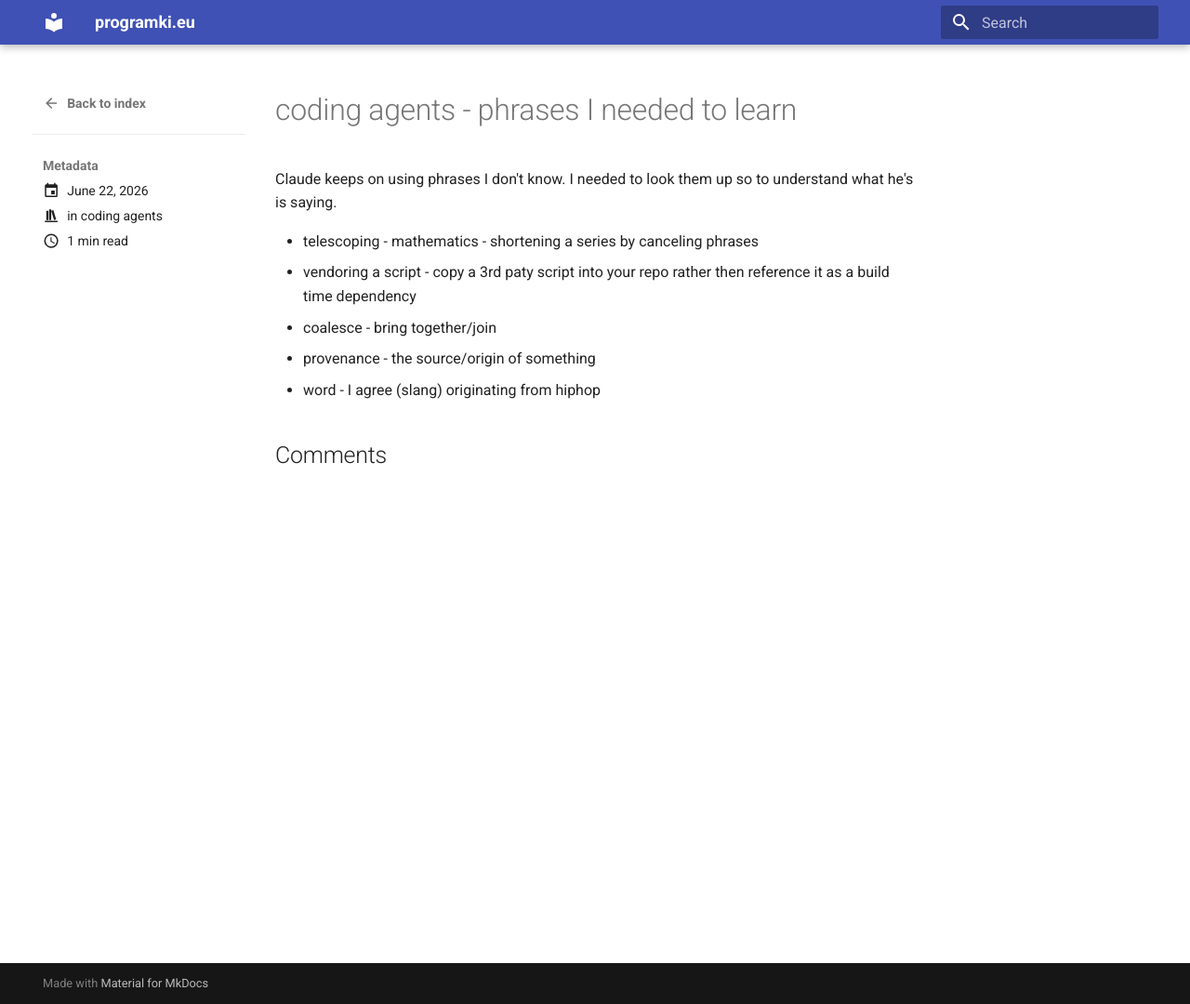
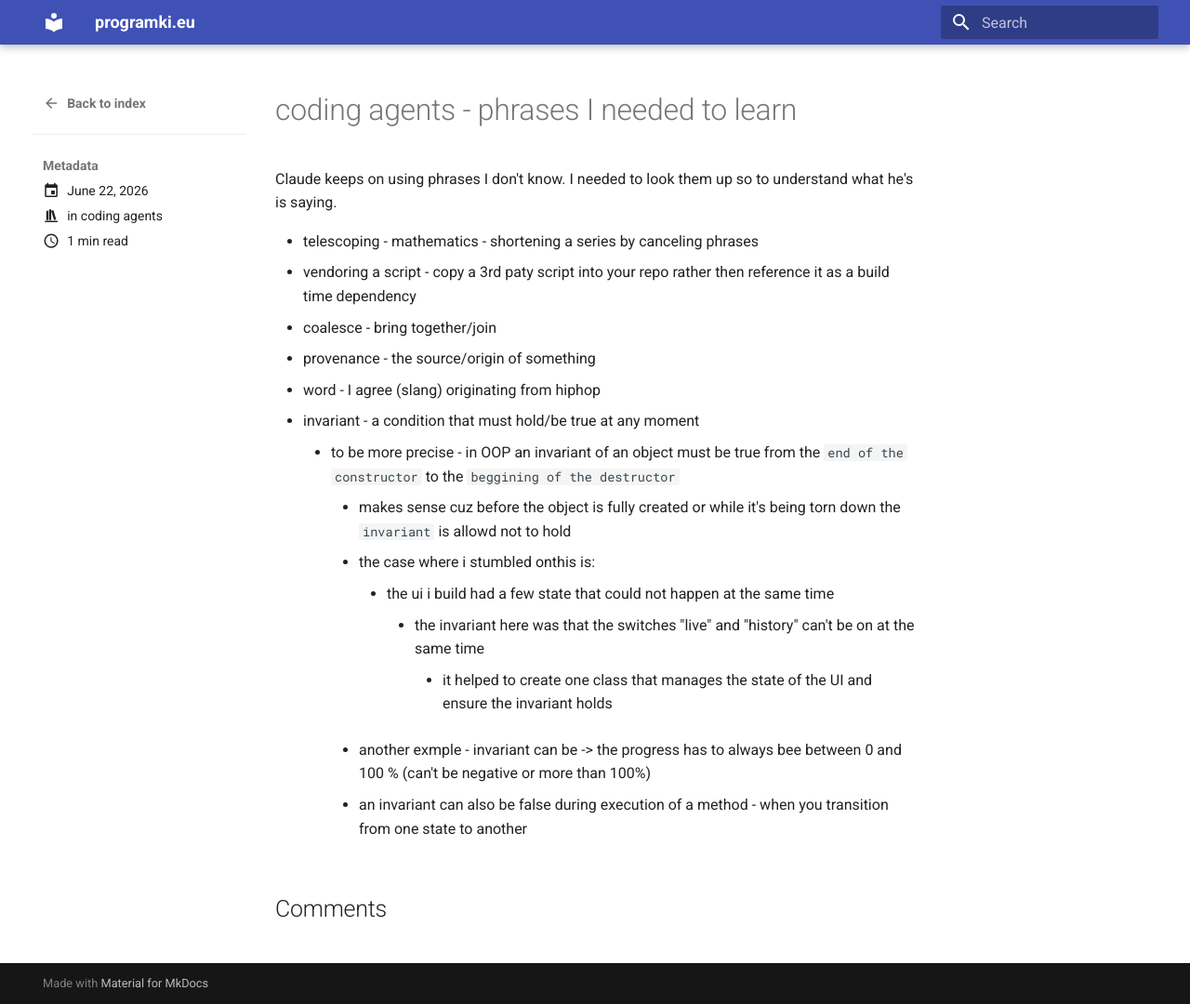
Before and after one commit to inwenis/blog, an MkDocs documentation site: the page built from docs/posts/post35.md, in a window 1280 px wide and 1080 px high. Shown: the whole window at 93% size. Built offline with MkDocs 1.6.1 and Material for MkDocs 9.7.7, drawn with Linux system fonts in a browser that asks for light colours; comment, search, counter and statistics services are not loaded.

Commit message:
add invariant

```diff
--- a/docs/posts/post35.md
+++ b/docs/posts/post35.md
@@ -15,3 +15,12 @@ I needed to look them up so to understand what he's is saying.
 - coalesce - bring together/join
 - provenance - the source/origin of something
 - word - I agree (slang) originating from hiphop
+- invariant - a condition that must hold/be true at any moment
+    - to be more precise - in OOP an invariant of an object must be true from the `end of the constructor` to the `beggining of the destructor`
+        - makes sense cuz before the object is fully created or while it's being torn down the `invariant` is allowd not to hold
+        - the case where i stumbled onthis is:
+            - the ui i build had a few state that could not happen at the same time
+                - the invariant here was that the switches "live" and "history" can't be on at the same time
+                    - it helped to create one class that manages the state of the UI and ensure the invariant holds
+        - another exmple - invariant can be -> the progress has to always bee between 0 and 100 % (can't be negative or more than 100%)
+        - an invariant can also be false during execution of a method - when you transition from one state to another
```
